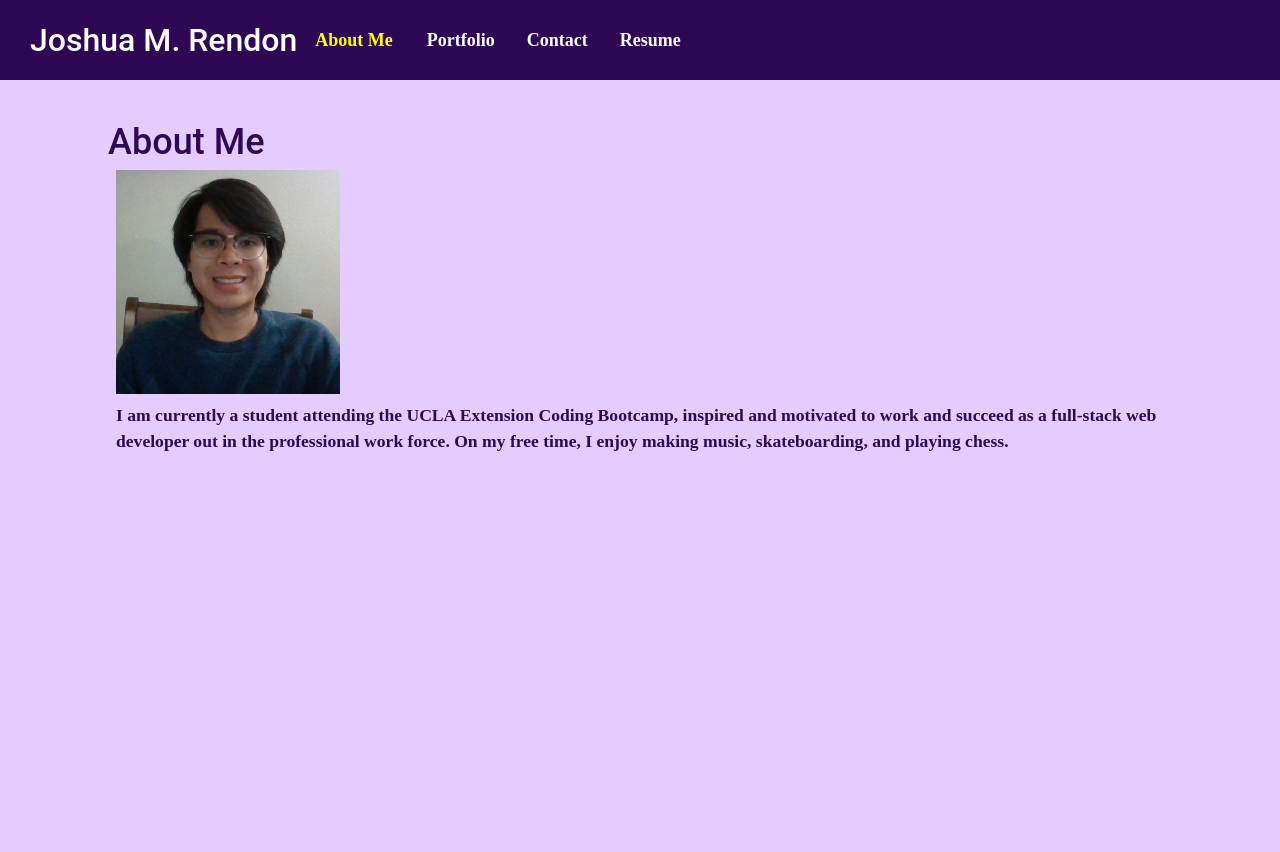
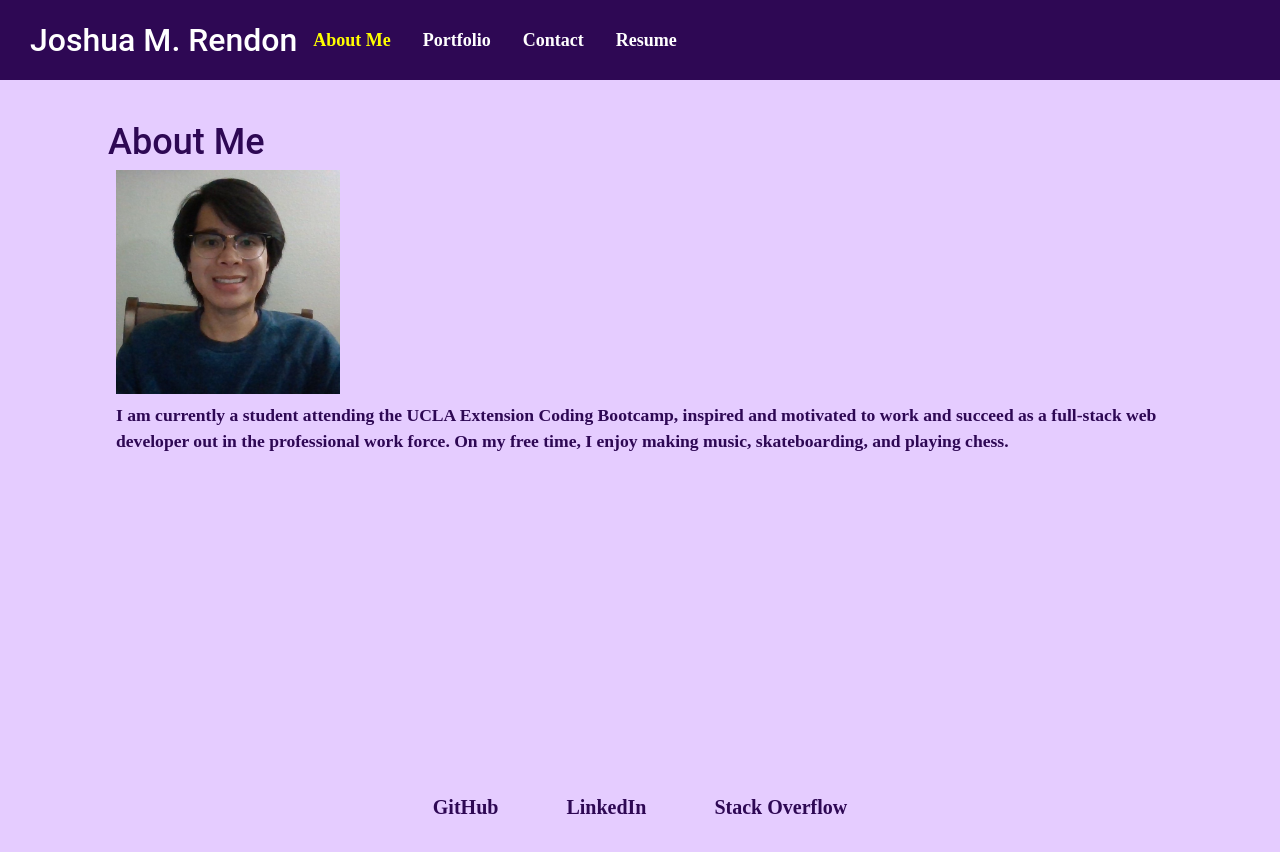
Before and after one commit to jmrendon48/react-portfolio, a React (Create React App) app: page / in a window 1280 px wide. Before the commit the page ends 800 px from the top, so only its background shows below. Built offline with nearby package versions, Linux system fonts and the light colour scheme.

Commit message:
added footer component

```diff
--- a/src/App.js
+++ b/src/App.js
@@ -4,6 +4,7 @@ import About from "./components/About";
 import Portfolio from "./components/Portfolio";
 import ContactForm from "./components/Contact";
 import Resume from "./components/Resume";
+import Footer from "./components/Footer";
 
 function App() {
   const [aboutSelected, setAboutSelected] = useState(true);
@@ -12,7 +13,8 @@ function App() {
   const [resumeSelected, setResumeSelected] = useState(false);
 
   return (
-    <div>
+    <div className="page-container">
+      <div className="content-wrap">
         <Nav
           aboutSelected={aboutSelected}
           setAboutSelected={setAboutSelected}
@@ -54,6 +56,8 @@ function App() {
           )}
         </main>
       </div>
+      <Footer></Footer>
+    </div>
   );
 }
 
--- /dev/null
+++ b/src/components/Footer/index.js
@@ -0,0 +1,17 @@
+function Footer() {
+  return (
+    <footer>
+      <div className="footer-container">
+        <a href="https://github.com/jmrendon48">GitHub</a>
+        <a href="https://www.linkedin.com/in/joshua-rendon-734586200/">
+          LinkedIn
+        </a>
+        <a href="https://stackoverflow.com/users/14684449/joshua-rendon?tab=profile">
+          Stack Overflow
+        </a>
+      </div>
+    </footer>
+  );
+}
+
+export default Footer;
--- a/src/components/Nav/index.js
+++ b/src/components/Nav/index.js
@@ -18,8 +18,7 @@ function Nav(props) {
       <nav>
         <ul className="flex-row">
           <li className="mx-2">
-            <a
-              href="#about"
+            <span
               className={`${!aboutSelected && "white"} ${
                 aboutSelected && "navActive"
               }`}
@@ -31,7 +30,7 @@ function Nav(props) {
               }}
             >
               About Me
-            </a>
+            </span>
           </li>
           <li className="mx-2">
             <span
--- a/src/index.css
+++ b/src/index.css
@@ -363,3 +363,29 @@ header {
 .resume-download {
   font-size: 25px;
 }
+
+footer {
+  position: absolute;
+  bottom: 0;
+  width: 100%;
+  height: 2.5rem;
+}
+
+.footer-container {
+  display: flex;
+  justify-content: center;
+}
+
+footer a {
+  font-size: 20px;
+  margin: 30px;
+}
+
+.page-container {
+  position: relative;
+  min-height: 100vh;
+}
+
+.content-wrap {
+  padding-bottom: 2.5rem;
+}
```
Lines whose indentation alone changed are shown as unchanged.
